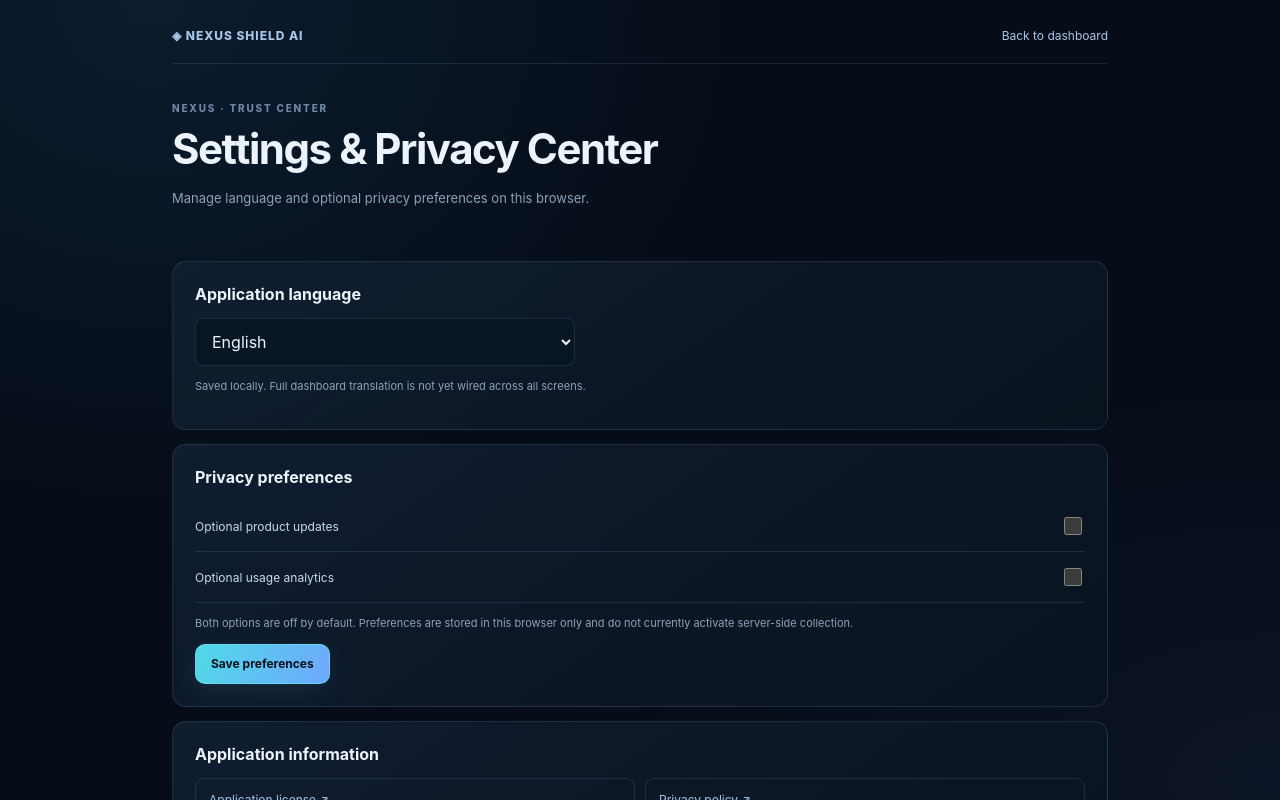
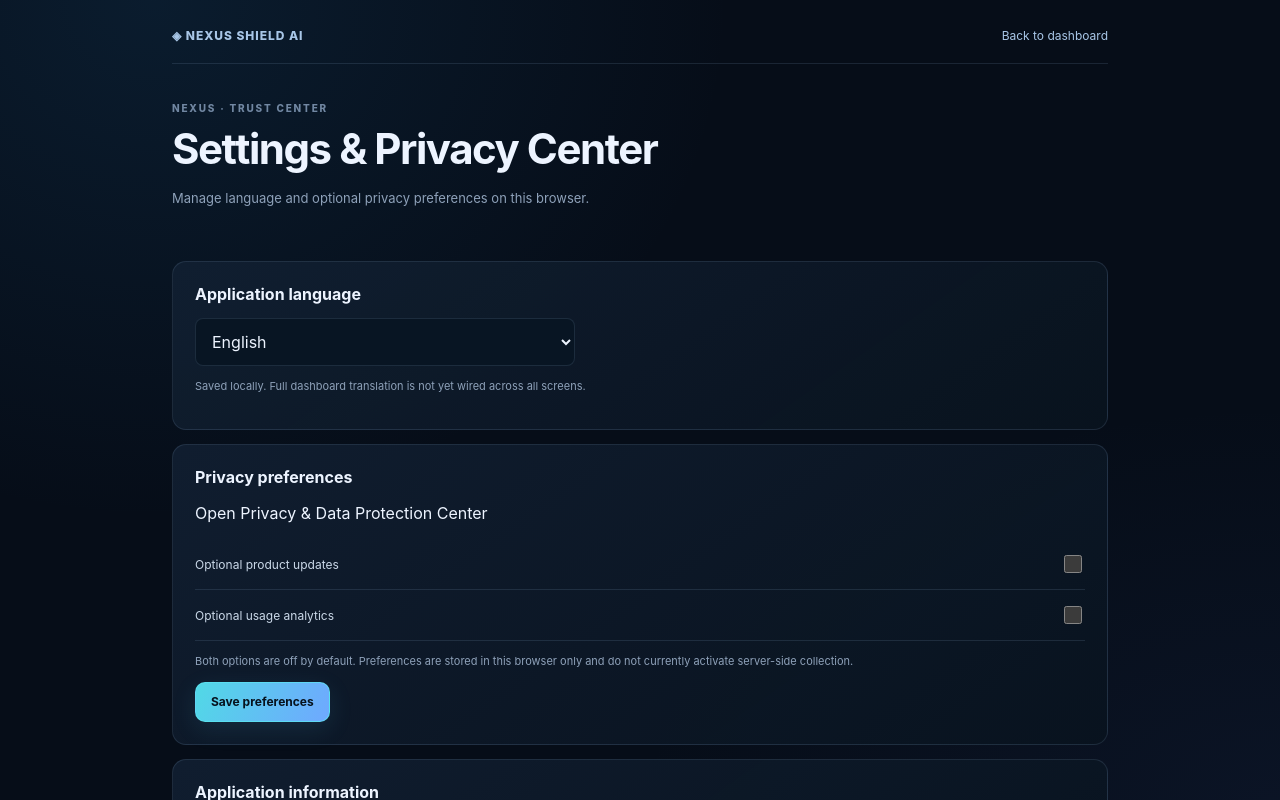
Before and after one commit to maalouf67/NEXUS-SHIELD-AI, a Next.js app in the folder apps/web/: page /settings in a window 1280 px wide. Shown: the top 800 px of the page. Built offline with nearby package versions, Linux system fonts and the light colour scheme; no server answers.

Commit message:
feat(privacy): link privacy center from settings

```diff
--- a/apps/web/app/settings/page.tsx
+++ b/apps/web/app/settings/page.tsx
@@ -55,6 +55,7 @@ export default function SettingsPage() {
       </section>
       <section className="trust-card">
         <h2>{t.privacy}</h2>
+        <p><a href="/privacy-center">Open Privacy &amp; Data Protection Center</a></p>
         <label className="trust-toggle"><span>{t.updates}</span><input type="checkbox" checked={preferences.productUpdates} onChange={(event) => { setPreferences((old) => ({ ...old, productUpdates: event.target.checked })); setSaved(false); }} /></label>
         <label className="trust-toggle"><span>{t.analytics}</span><input type="checkbox" checked={preferences.optionalAnalytics} onChange={(event) => { setPreferences((old) => ({ ...old, optionalAnalytics: event.target.checked })); setSaved(false); }} /></label>
         <p className="trust-muted">{t.note}</p><button className="primary-button" onClick={savePreferences}>{t.save}</button>
```
